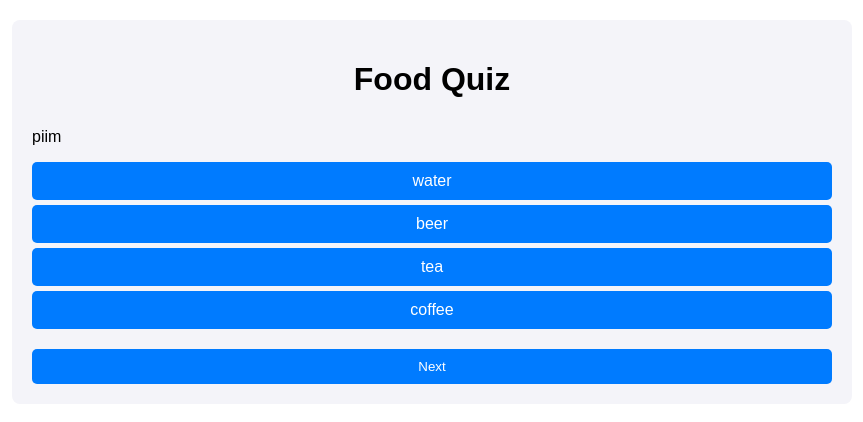
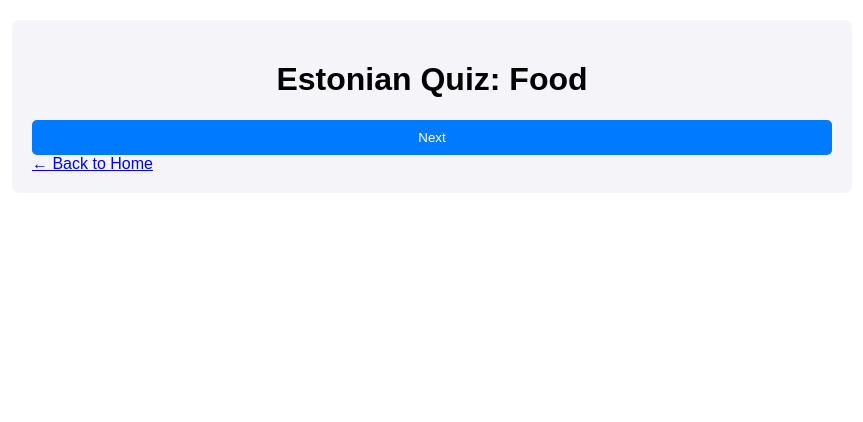
Before and after one commit to kinotoshiki/eestikeel, a plain HTML site: page food.html in a window 1280 px wide. Shown: the whole page, without its empty margins (208-1071 px from the left). Drawn offline with Linux system fonts and the light colour scheme.

Commit message:
Update food.html

```diff
--- a/food.html
+++ b/food.html
@@ -1,23 +1,22 @@
 <!DOCTYPE html>
 <html lang="en">
 <head>
-    <meta charset="UTF-8">
-    <meta name="viewport" content="width=device-width, initial-scale=1.0">
-    <title>Food Quiz</title>
-    <link rel="stylesheet" href="style.css">
+  <meta charset="UTF-8" />
+  <meta name="viewport" content="width=device-width, initial-scale=1.0"/>
+  <title>Estonian Quiz - Food</title>
+  <link rel="stylesheet" href="style.css" />
 </head>
 <body>
-    <div class="quiz-container">
-        <h1>Food Quiz</h1>
-        <div id="quiz">
-            <p id="question"></p>
-            <ul id="options">
-                <!-- Options will be inserted here -->
-            </ul>
-        </div>
-        <button id="nextBtn">Next</button>
+  <div class="container">
+    <h1>Estonian Quiz: Food</h1>
+    <div id="quiz-container">
+      <p id="question"></p>
+      <div id="options"></div>
+      <p id="result"></p>
+      <button id="next-btn">Next</button>
     </div>
-
-    <script src="script.js" data-quiz="food"></script>
+    <a href="index.html" class="back-link">← Back to Home</a>
+  </div>
+  <script src="script.js" data-quiz="food"></script>
 </body>
 </html>
```
